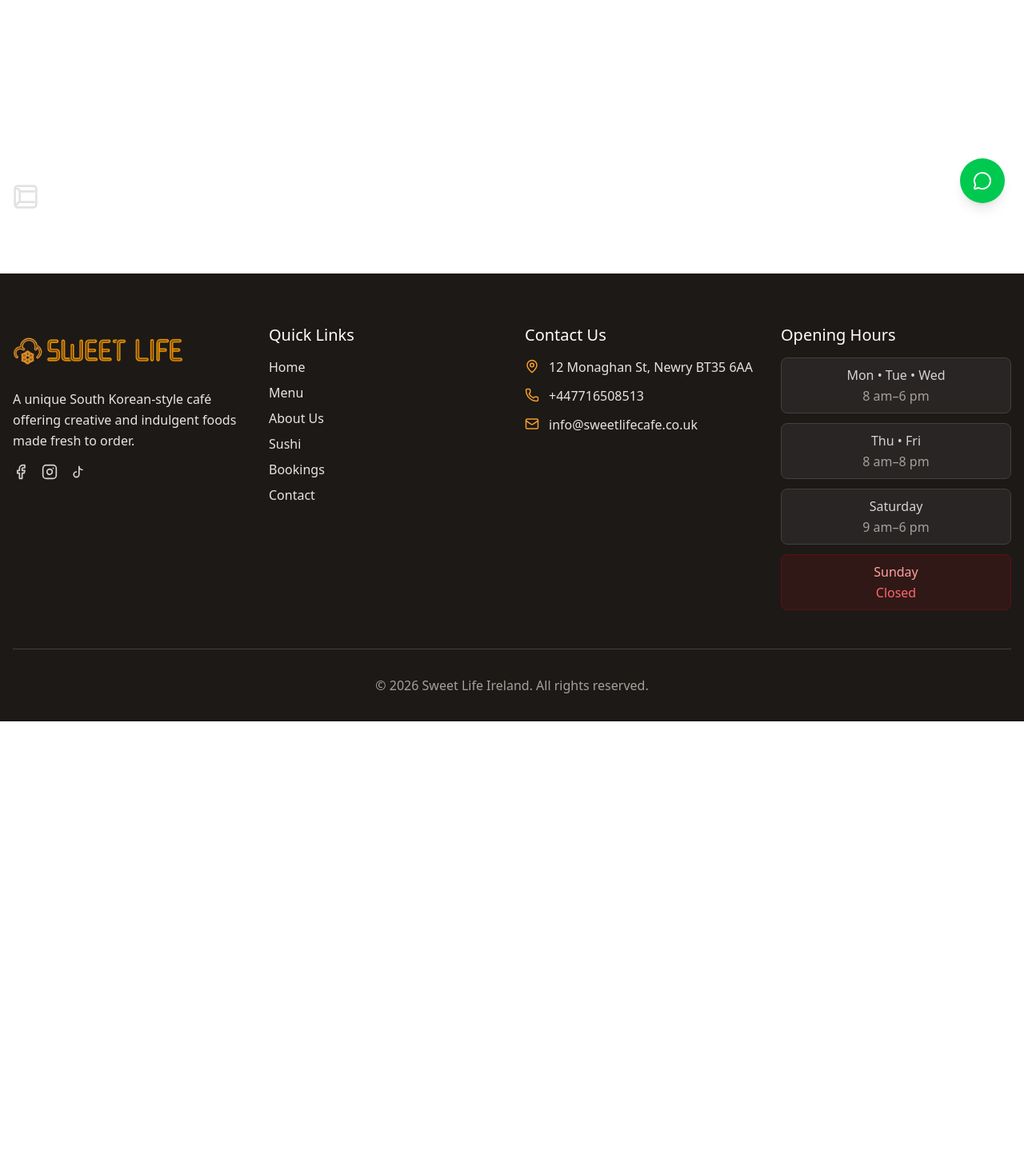
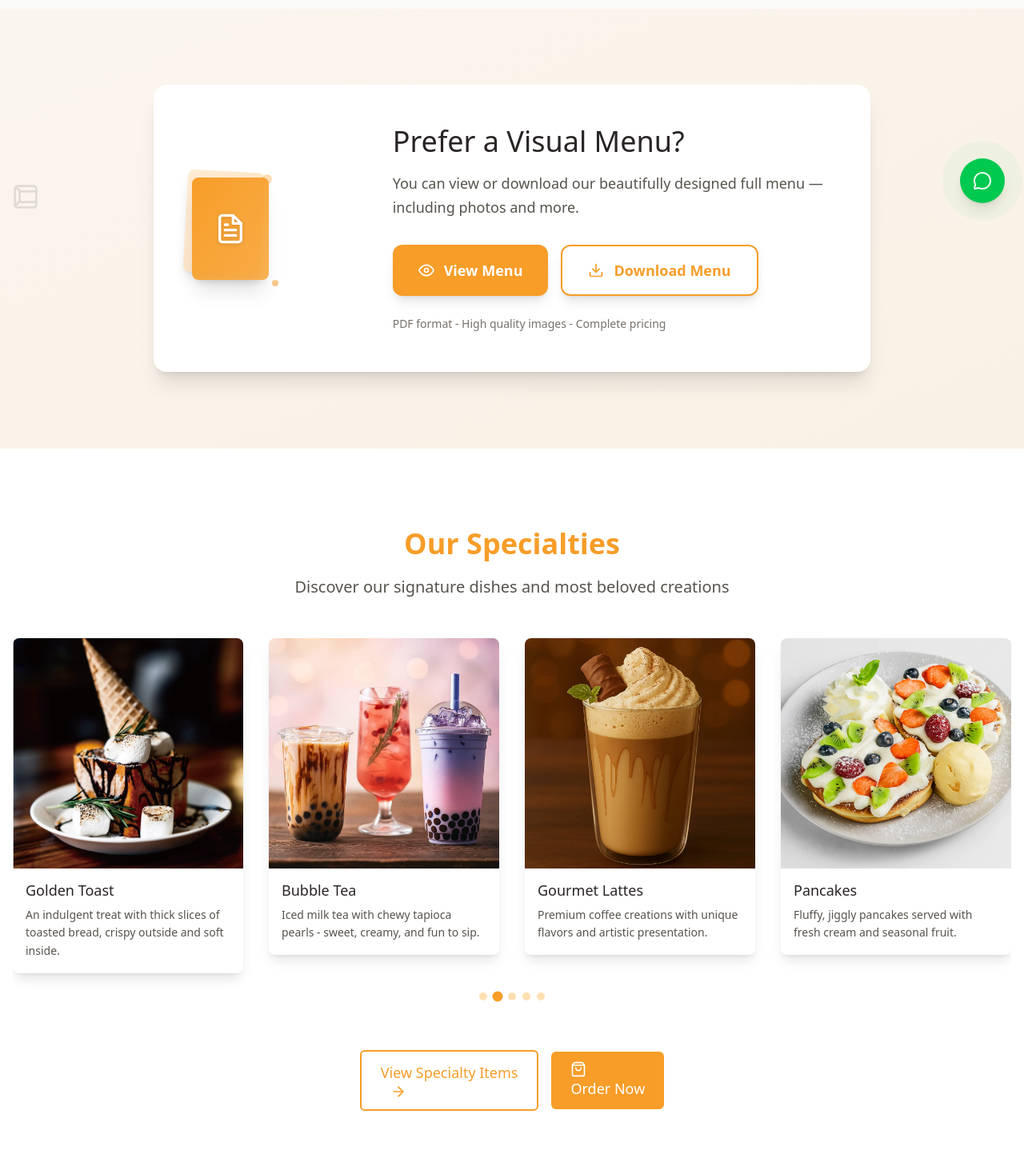
Before and after one commit to arnispiekus/SweetLifeV2, a Next.js app: page /menu in a window 1280 px wide. Before the commit this address had no page. Shown: the part 522-1970 px from the top of the page at 80% size. Before the commit the page ends 1424 px from the top, so only its background shows below. Built offline with nearby package versions, Linux system fonts and the light colour scheme.

Commit message:
feat(04-menu-01): create MenuPage with categories

```diff
--- /dev/null
+++ b/src/app/menu/page.tsx
@@ -0,0 +1,193 @@
+import Link from 'next/link';
+import PageHeader from '@/components/ui/PageHeader';
+import SectionHeader from '@/components/ui/SectionHeader';
+import WaveSeparator from '@/components/ui/WaveSeparator';
+import FeaturedCarousel from '@/components/ui/FeaturedCarousel';
+import MenuCategory from '@/components/menu/MenuCategory';
+import { menuData } from '@/data/menuData';
+import { ArrowRight, ShoppingBag } from 'lucide-react';
+import type { Metadata } from 'next';
+
+export const metadata: Metadata = {
+  title: 'Menu | Sweet Life Cafe Newry',
+  description: 'Explore our extensive menu featuring Korean-inspired dishes, specialty drinks, artisan coffees, fresh pastries, and indulgent desserts at Sweet Life Cafe Newry.',
+};
+
+export default function MenuPage() {
+  return (
+    <>
+      <PageHeader
+        title="Our Menu"
+        subtitle="Discover our extensive selection of drinks, meals, and treats"
+        backgroundImage="/displayfridge.webp"
+      />
+
+      {/* Wave Separator */}
+      <WaveSeparator bgColor="bg-primary" fillColor="text-stone-50" />
+
+      {/* PDF Menu Section */}
+      <section className="section bg-gradient-to-br from-primary/5 to-primary/10 py-16">
+        <div className="container">
+          <div className="max-w-4xl mx-auto">
+            <div className="bg-white rounded-2xl shadow-xl overflow-hidden">
+              <div className="grid grid-cols-1 lg:grid-cols-3 items-center">
+                {/* Left side - Visual element */}
+                <div className="lg:col-span-1 p-8 lg:p-12 flex justify-center lg:justify-start">
+                  <div className="relative">
+                    {/* Menu icon background */}
+                    <div className="w-24 h-32 bg-gradient-to-br from-primary/20 to-primary/30 rounded-lg shadow-lg transform rotate-3 absolute -top-2 -left-2"></div>
+                    <div className="w-24 h-32 bg-gradient-to-br from-primary to-primary/80 rounded-lg shadow-xl relative z-10 flex items-center justify-center">
+                      <svg
+                        width="40"
+                        height="40"
+                        viewBox="0 0 24 24"
+                        fill="none"
+                        stroke="white"
+                        strokeWidth="2"
+                        strokeLinecap="round"
+                        strokeLinejoin="round"
+                        className="drop-shadow-sm"
+                      >
+                        <path d="M14 2H6a2 2 0 0 0-2 2v16a2 2 0 0 0 2 2h12a2 2 0 0 0 2-2V8z"/>
+                        <polyline points="14,2 14,8 20,8"/>
+                        <line x1="16" y1="13" x2="8" y2="13"/>
+                        <line x1="16" y1="17" x2="8" y2="17"/>
+                        <polyline points="10,9 9,9 8,9"/>
+                      </svg>
+                    </div>
+                    {/* Floating elements */}
+                    <div className="absolute -top-1 -right-1 w-3 h-3 bg-primary/40 rounded-full animate-pulse"></div>
+                    <div className="absolute -bottom-2 -right-3 w-2 h-2 bg-primary/60 rounded-full animate-pulse delay-300"></div>
+                  </div>
+                </div>
+
+                {/* Right side - Content */}
+                <div className="lg:col-span-2 p-8 lg:p-12 lg:pl-0">
+                  <div className="text-center lg:text-left">
+                    <h2 className="text-3xl md:text-4xl font-bold text-stone-800 mb-4">
+                      Prefer a Visual Menu?
+                    </h2>
+                    <p className="text-lg text-stone-600 mb-8 leading-relaxed">
+                      You can view or download our beautifully designed full menu — including photos and more.
+                    </p>
+
+                    {/* Buttons */}
+                    <div className="flex flex-col sm:flex-row gap-4 justify-center lg:justify-start">
+                      <a
+                        href="/SweetLifeMenuNewry.pdf"
+                        target="_blank"
+                        rel="noopener noreferrer"
+                        className="inline-flex items-center justify-center bg-primary text-white px-8 py-4 rounded-xl font-semibold text-lg shadow-lg transition-all duration-300 hover:bg-primary/90 hover:scale-105 hover:shadow-xl group"
+                      >
+                        <svg
+                          width="20"
+                          height="20"
+                          viewBox="0 0 24 24"
+                          fill="none"
+                          stroke="currentColor"
+                          strokeWidth="2"
+                          strokeLinecap="round"
+                          strokeLinejoin="round"
+                          className="mr-3 transition-transform duration-300 group-hover:scale-110"
+                        >
+                          <path d="M1 12s4-8 11-8 11 8 11 8-4 8-11 8-11-8-11-8z"/>
+                          <circle cx="12" cy="12" r="3"/>
+                        </svg>
+                        View Menu
+                      </a>
+
+                      <a
+                        href="/SweetLifeMenuNewry.pdf"
+                        download="SweetLifeMenuNewry.pdf"
+                        className="inline-flex items-center justify-center bg-white text-primary border-2 border-primary px-8 py-4 rounded-xl font-semibold text-lg shadow-lg transition-all duration-300 hover:bg-primary/5 hover:scale-105 hover:shadow-xl group"
+                      >
+                        <svg
+                          width="20"
+                          height="20"
+                          viewBox="0 0 24 24"
+                          fill="none"
+                          stroke="currentColor"
+                          strokeWidth="2"
+                          strokeLinecap="round"
+                          strokeLinejoin="round"
+                          className="mr-3 transition-transform duration-300 group-hover:translate-y-1"
+                        >
+                          <path d="M21 15v4a2 2 0 0 1-2 2H5a2 2 0 0 1-2-2v-4"/>
+                          <polyline points="7,10 12,15 17,10"/>
+                          <line x1="12" y1="15" x2="12" y2="3"/>
+                        </svg>
+                        Download Menu
+                      </a>
+                    </div>
+
+                    {/* Additional info */}
+                    <div className="mt-6 text-sm text-stone-500 text-center lg:text-left">
+                      <p>PDF format - High quality images - Complete pricing</p>
+                    </div>
+                  </div>
+                </div>
+              </div>
+            </div>
+          </div>
+        </div>
+      </section>
+
+      {/* Our Specialties Section */}
+      <section className="section bg-white">
+        <div className="container">
+          <SectionHeader
+            title="Our Specialties"
+            subtitle="Discover our signature dishes and most beloved creations"
+            centered={true}
+          />
+
+          <FeaturedCarousel />
+
+          <div className="flex flex-col sm:flex-row justify-center items-center gap-4 mt-12 px-4 sm:px-0 text-center">
+            <Link
+              href="/specialty-menu"
+              className="btn btn-outline inline-flex items-center text-lg px-8 py-4 w-full sm:w-auto justify-center"
+            >
+              View Specialty Items
+              <ArrowRight size={20} className="ml-3" />
+            </Link>
+            <a
+              href="https://www.foodserveadmin.com/ordering/restaurant/menu?restaurant_uid=bf3e6aff-e235-4431-a82f-c5653e976642&client_is_mobile=true"
+              className="btn btn-primary inline-flex items-center text-lg px-8 py-4 w-full sm:w-auto justify-center"
+            >
+              <ShoppingBag size={20} className="mr-3" />
+              Order Now
+            </a>
+          </div>
+        </div>
+      </section>
+
+      {/* Main Menu Section */}
+      <section className="section bg-stone-50">
+        <div className="container">
+          <SectionHeader
+            title="Full Menu"
+            subtitle="All our items are made fresh to order using premium ingredients"
+          />
+
+          <div className="space-y-6">
+            {menuData.map((category) => (
+              <MenuCategory
+                key={category.id}
+                name={category.name}
+                items={category.items}
+              />
+            ))}
+          </div>
+
+          <div className="bg-white p-6 rounded-lg shadow-md mt-12">
+            <h3 className="text-xl font-semibold mb-4">Special Dietary Requirements</h3>
+            <p className="text-stone-700">
+              Please inform our staff about any allergies or dietary restrictions. We offer vegetarian, vegan, and gluten-free options and can accommodate most dietary needs.
+            </p>
+          </div>
+        </div>
+      </section>
+    </>
+  );
+}
```
